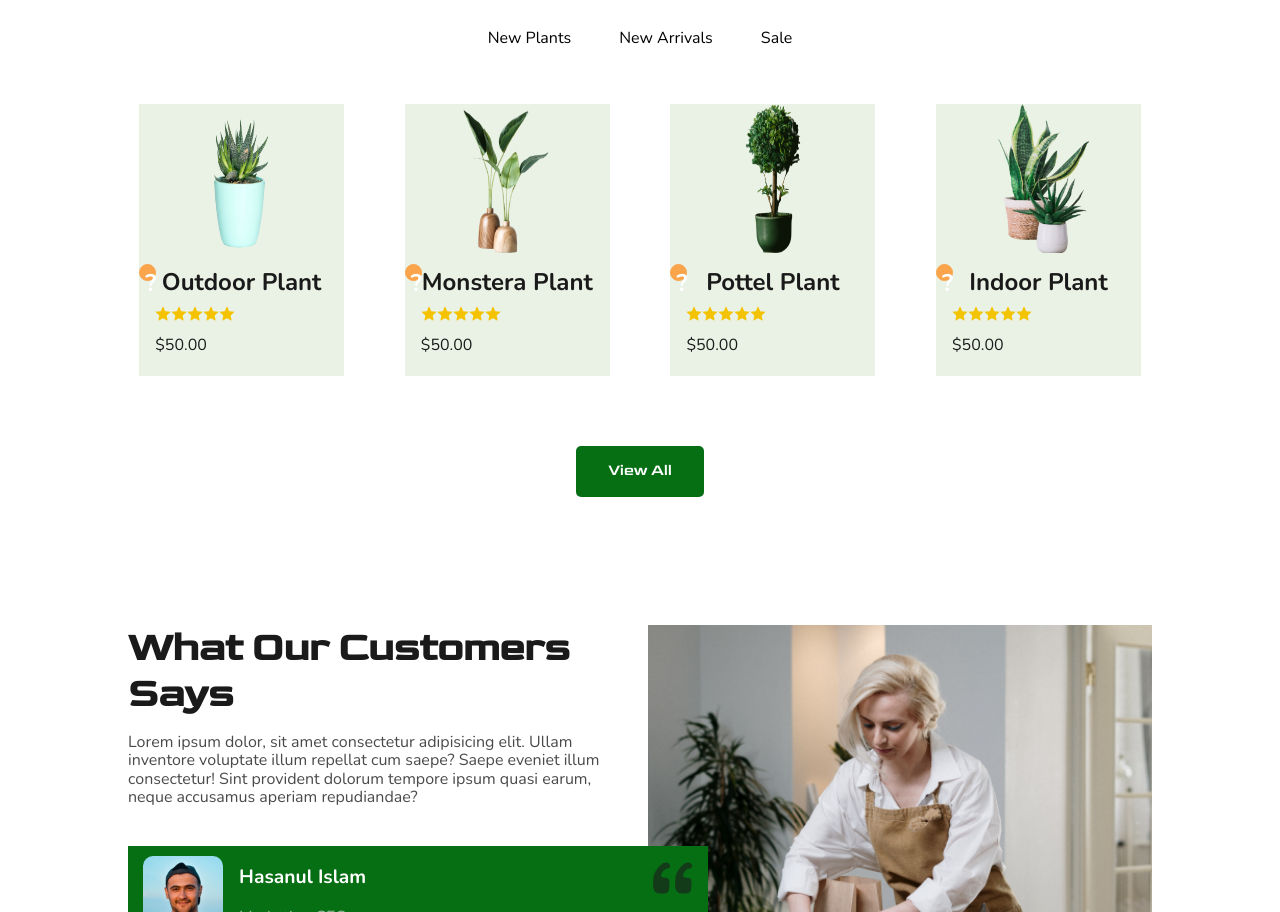
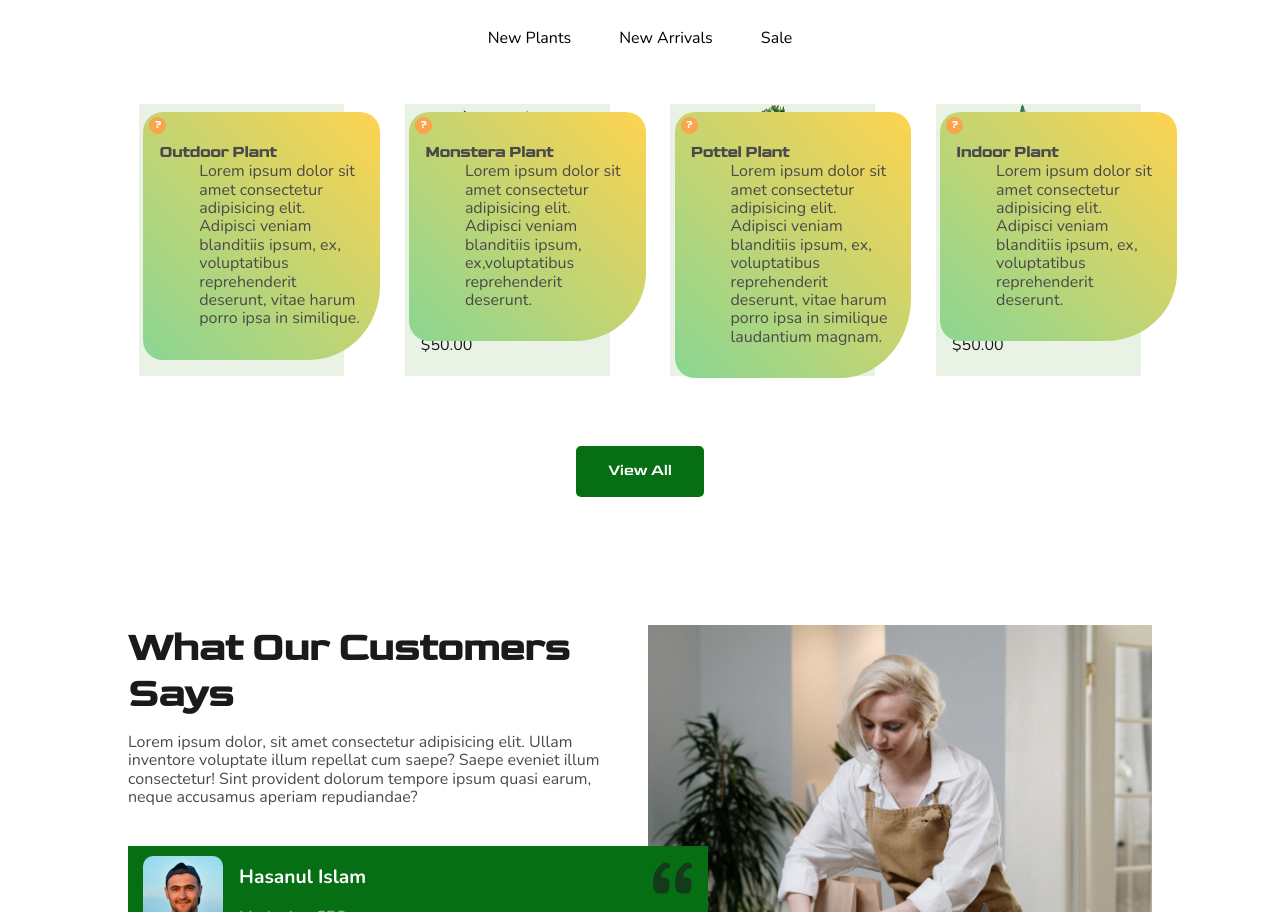
Before and after one commit to someCodeMaker/Plants-shop, a website: page index.html in a window 1280 px wide. Shown: the part 1641-2553 px from the top of the page. Drawn offline with Linux system fonts and the light colour scheme.

Commit message:
item cards

```diff
--- a/index.html
+++ b/index.html
@@ -263,10 +263,18 @@
         <button class="plants-sort__item">New Arrivals</button>
         <button class="plants-sort__item">Sale</button>
       </div>
+
       <!-- ? plants items -->
       <ul class="plants-list">
         <li class="plants-list__item plants-item">
           <div class="plants-item__conteiner">
+            <div class="item-info">
+              <dl>
+                <dt>Outdoor Plant</dt>
+                <dd>Lorem ipsum dolor sit amet consectetur adipisicing elit. Adipisci veniam blanditiis ipsum, ex,
+                  voluptatibus reprehenderit deserunt, vitae harum porro ipsa in similique.</dd>
+              </dl>
+            </div>
             <img src="/img/item1.png" alt="plant" class="plants-item-img">
             <span class="plants-item__name">Outdoor Plant</span>
             <ul class="plants-item-rating">
@@ -311,6 +319,13 @@
         </li>
         <li class="plants-list__item plants-item">
           <div class="plants-item__conteiner">
+            <div class="item-info">
+              <dl>
+                <dt>Monstera Plant</dt>
+                <dd>Lorem ipsum dolor sit amet consectetur adipisicing elit. Adipisci veniam blanditiis ipsum,
+                  ex,voluptatibus reprehenderit deserunt.</dd>
+              </dl>
+            </div>
             <img src="/img/item2.png" alt="plant" class="plants-item-img">
             <span class="plants-item__name">Monstera Plant</span>
             <ul class="plants-item-rating">
@@ -354,6 +369,13 @@
         </li>
         <li class="plants-list__item plants-item">
           <div class="plants-item__conteiner">
+            <div class="item-info">
+              <dl>
+                <dt>Pottel Plant</dt>
+                <dd>Lorem ipsum dolor sit amet consectetur adipisicing elit. Adipisci veniam blanditiis ipsum, ex,
+                  voluptatibus reprehenderit deserunt, vitae harum porro ipsa in similique laudantium magnam.</dd>
+              </dl>
+            </div>
             <img src="/img/item3.png" alt="plant" class="plants-item-img">
             <span class="plants-item__name">Pottel Plant</span>
             <ul class="plants-item-rating">
@@ -397,6 +419,13 @@
         </li>
         <li class="plants-list__item plants-item">
           <div class="plants-item__conteiner">
+            <div class="item-info">
+              <dl>
+                <dt>Indoor Plant</dt>
+                <dd>Lorem ipsum dolor sit amet consectetur adipisicing elit. Adipisci veniam blanditiis ipsum, ex,
+                  voluptatibus reprehenderit deserunt.</dd>
+              </dl>
+            </div>
             <img src="/img/item4.png" alt="plant" class="plants-item-img">
             <span class="plants-item__name">Indoor Plant</span>
             <ul class="plants-item-rating">
--- a/js/app.js
+++ b/js/app.js
@@ -71,3 +71,8 @@ function authorizationBtn() {
 }
 
 authorizationBtn();
+
+// const itemInfo = document.querySelector(".plants-item__name::before");
+// itemInfo.addEventListener("mouseover", (e) => {
+//   console.log()
+// })
--- a/scss/style.scss
+++ b/scss/style.scss
@@ -531,6 +531,7 @@
           .plants-item__buy {
             visibility: visible;
           }
+
         }
       }
 
@@ -558,6 +559,29 @@
         padding-bottom: 1.5rem;
         height: 80%;
         text-align: start;
+        position: relative;
+
+        .item-info {
+          position: absolute;
+          width: 100%;
+          // visibility: hidden;
+          padding: 1rem;
+          background: linear-gradient(45deg, rgb(137, 214, 148) -0.97%, rgb(255, 211, 79) 100.57%);
+          color: $text-color;
+          font-family: "nunito";
+          top: 3%;
+          z-index: 2;
+          left: 2%;
+          border-radius: 20px 20px 30% 20px;
+
+          dl {
+            dt {
+              font-weight: bold;
+              font-family: "goldman";
+            }
+          }
+
+        }
 
         img {
           display: block;
@@ -571,7 +595,6 @@
 
         .plants-item__name {
           display: block;
-          position: relative;
           font-weight: bold;
           font-size: 1.5rem;
           text-align: center;
@@ -579,16 +602,32 @@
 
           &::before {
             content: "?";
+            font-family: "goldman";
+            font-size: 11px;
+            display: flex;
+            align-items: center;
+            justify-content: center;
             width: 5px;
             height: 5px;
             position: absolute;
-            left: 0;
-            top: -5px;
+            left: 5%;
+            top: 5%;
             border: .5px solid $decor-color;
             border-radius: 50%;
             padding: 5px;
             background: $decor-color;
             color: #fff;
+            z-index: 3;
+
+            &:hover {
+              .plants-list {
+                &__conteiner {
+                  .item-info {
+                    visibility: visible;
+                  }
+                }
+              }
+            }
           }
         }
 
```
Also changed, not shown: css/style.css, 1 other file.
